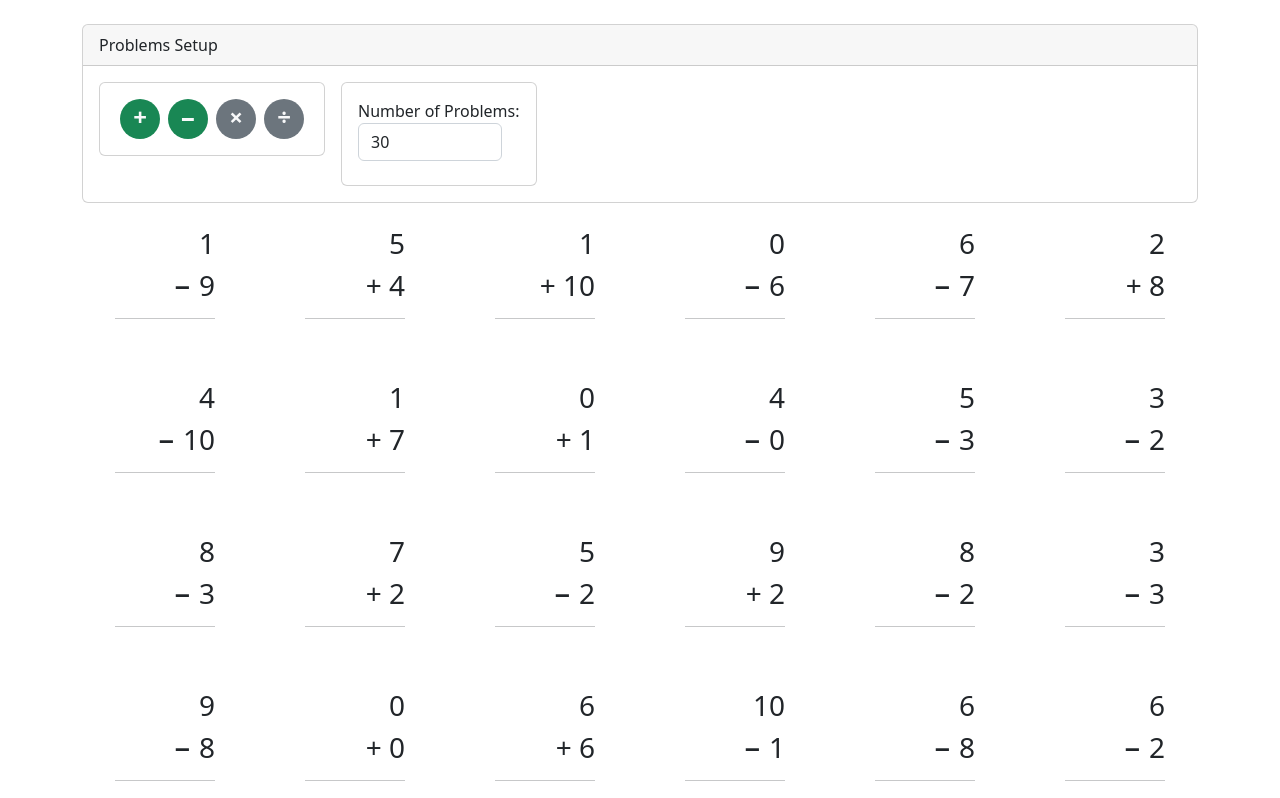
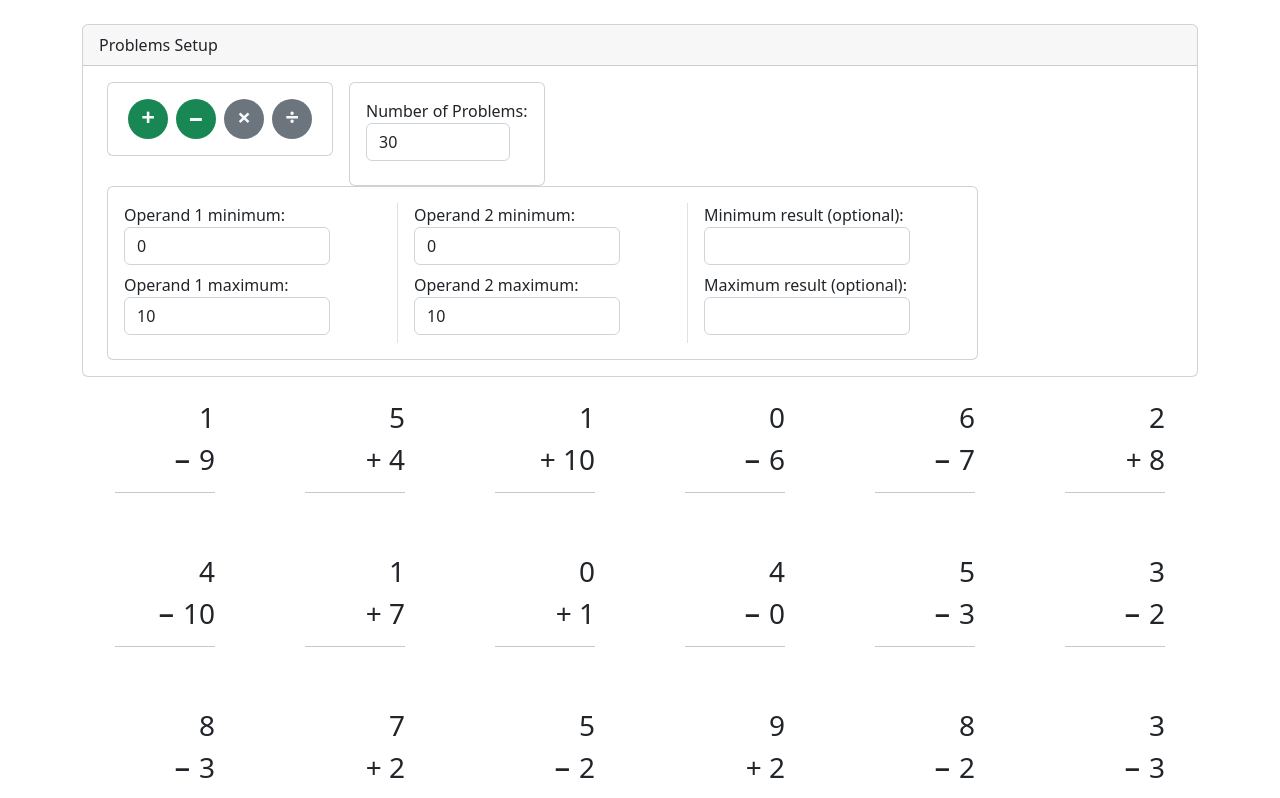
Before and after one commit to matthew-stockinger/problem-child, a React (Create React App) app: page / in a window 1280 px wide. Shown: the top 798 px of the page. Built offline with nearby package versions, Linux system fonts and the light colour scheme.

Commit message:
create Constraints component

```diff
--- /dev/null
+++ b/src/features/controlPanel/Constraints.js
@@ -0,0 +1,103 @@
+import React from "react";
+import "bootstrap/dist/css/bootstrap.min.css";
+
+const Constraints = ({ operandConstraints, resultConstraints }) => {
+  return (
+    <div className="card mx-2">
+      <div className="card-body d-flex flex-wrap">
+        <div className="pe-3 border-end">
+          <div>
+            <label htmlFor="operand1MinInput" className="form-label">
+              Operand 1 minimum:
+              <input
+                id="operand1MinInput"
+                name="operand1MinInput"
+                type="number"
+                className="form-control"
+                style={{ width: "80%" }}
+                value={operandConstraints.min1}
+                step="1"
+              />
+            </label>
+          </div>
+          <div>
+            <label htmlFor="operand1MaxInput" className="form-label">
+              Operand 1 maximum:
+              <input
+                id="operand1MaxInput"
+                name="operand1MaxInput"
+                type="number"
+                className="form-control"
+                style={{ width: "80%" }}
+                value={operandConstraints.max1}
+                step="1"
+              />
+            </label>
+          </div>
+        </div>
+        <div className="px-3 border-end">
+          <div>
+            <label htmlFor="operand2MinInput" className="form-label">
+              Operand 2 minimum:
+              <input
+                id="operand2MinInput"
+                name="operand2MinInput"
+                type="number"
+                className="form-control"
+                style={{ width: "80%" }}
+                value={operandConstraints.min2}
+                step="1"
+              />
+            </label>
+          </div>
+          <div>
+            <label htmlFor="operand2MaxInput" className="form-label">
+              Operand 2 maximum:
+              <input
+                id="operand2MaxInput"
+                name="operand2MaxInput"
+                type="number"
+                className="form-control"
+                style={{ width: "80%" }}
+                value={operandConstraints.max2}
+                step="1"
+              />
+            </label>
+          </div>
+        </div>
+        <div className="ps-3">
+          <div>
+            <label htmlFor="resultMinInput" className="form-label">
+              Minimum result (optional):
+              <input
+                id="resultMinInput"
+                name="resultMinInput"
+                type="number"
+                className="form-control"
+                style={{ width: "80%" }}
+                value={resultConstraints.min}
+                step="1"
+              />
+            </label>
+          </div>
+          <div>
+            <label htmlFor="resultMaxInput" className="form-label">
+              Maximum result (optional):
+              <input
+                id="resultMaxInput"
+                name="resultMaxInput"
+                type="number"
+                className="form-control"
+                style={{ width: "80%" }}
+                value={resultConstraints.max}
+                step="1"
+              />
+            </label>
+          </div>
+        </div>
+      </div>
+    </div>
+  );
+};
+
+export default Constraints;
--- a/src/features/controlPanel/ControlPanel.js
+++ b/src/features/controlPanel/ControlPanel.js
@@ -2,6 +2,7 @@ import React from "react";
 import "bootstrap/dist/css/bootstrap.min.css";
 import Operations from "./Operations";
 import NumberOfProblems from "./NumberOfProblems";
+import Constraints from "./Constraints";
 
 const ControlPanel = ({ state }) => {
   return (
@@ -11,6 +12,10 @@ const ControlPanel = ({ state }) => {
         <div className="d-flex flex-wrap align-items-start">
           <Operations operations={state.operations} />
           <NumberOfProblems numberOfProblems={state.numberOfProblems} />
+          <Constraints
+            operandConstraints={state.operandConstraints}
+            resultConstraints={state.resultConstraints}
+          />
         </div>
       </div>
     </div>
--- a/src/features/controlPanel/NumberOfProblems.js
+++ b/src/features/controlPanel/NumberOfProblems.js
@@ -3,9 +3,9 @@ import "bootstrap/dist/css/bootstrap.min.css";
 
 const NumberOfProblems = ({ numberOfProblems }) => {
   return (
-    <div className="card mx-3">
+    <div className="card mx-2">
       <div className="card-body">
-        <label for="numberOfProblemsInput" className="form-label">
+        <label htmlFor="numberOfProblemsInput" className="form-label">
           Number of Problems:
           <input
             id="numberOfProblemsInput"
--- a/src/features/controlPanel/Operations.js
+++ b/src/features/controlPanel/Operations.js
@@ -12,7 +12,7 @@ const Operations = ({ operations }) => {
   ];
 
   return (
-    <div className="card">
+    <div className="card mx-2">
       <div className="card-body">
         <span
           className={
```
